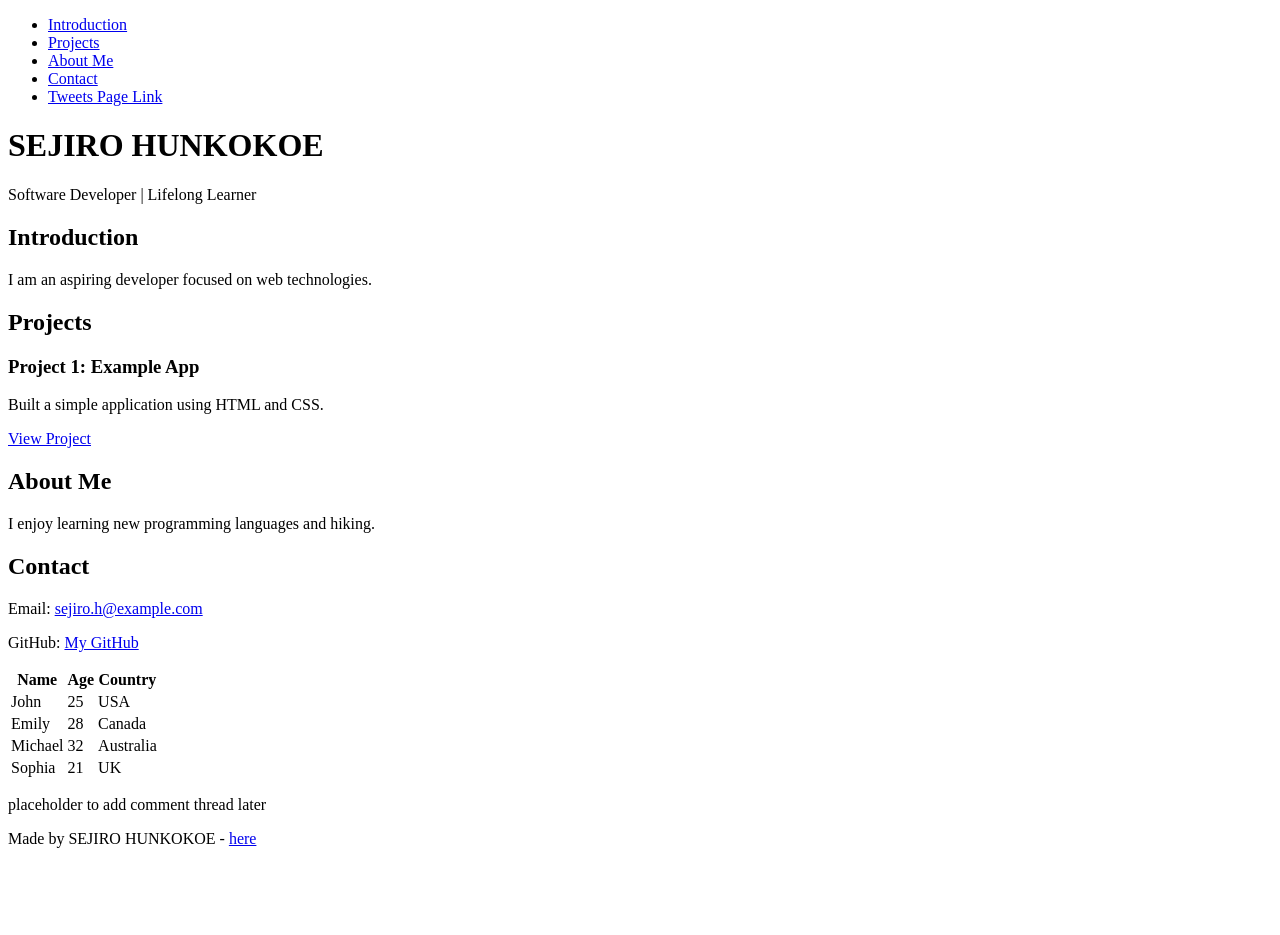
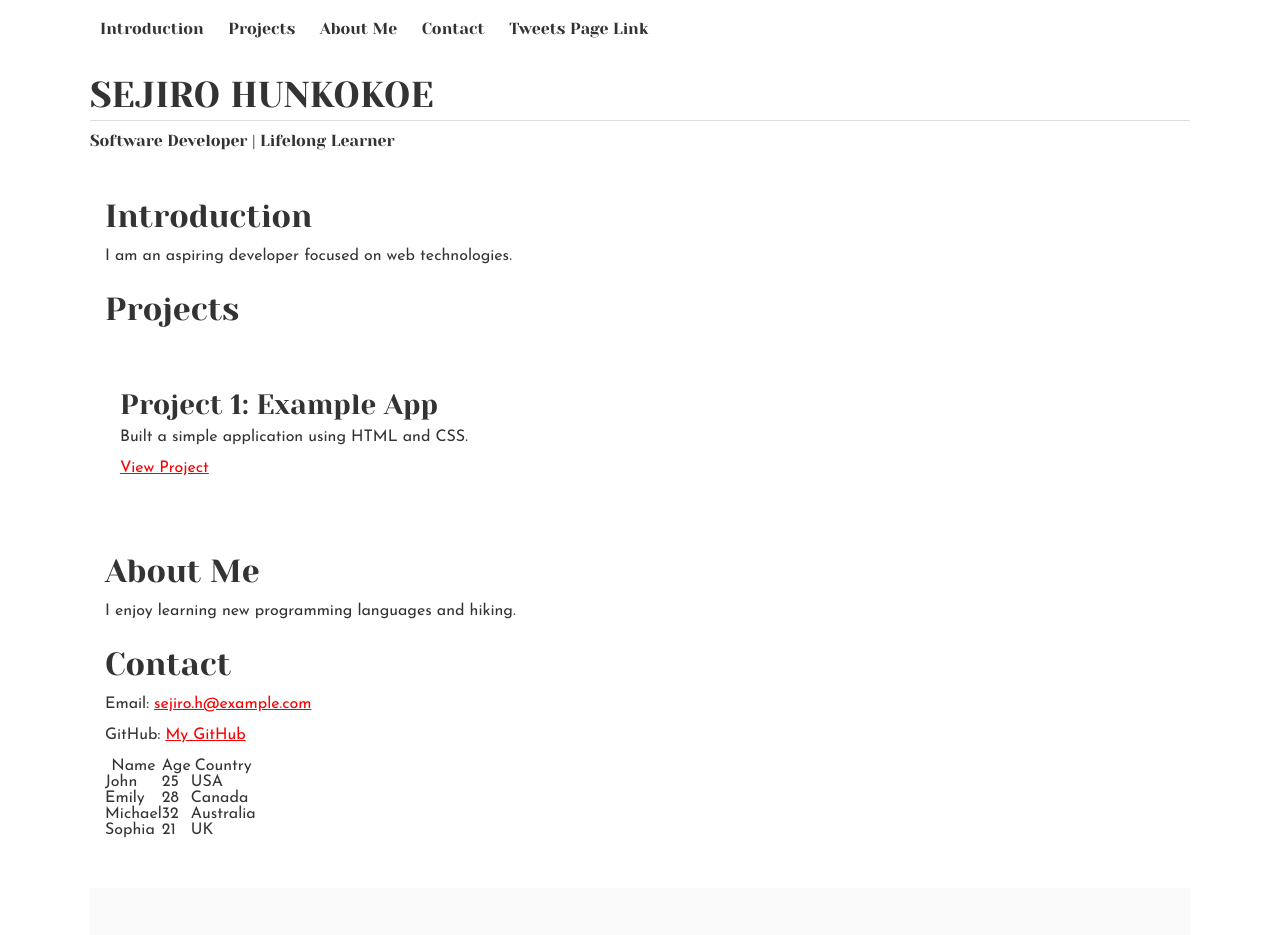
Before and after one commit to sejirohunkokoe/-alx_html_css, a plain HTML site: page alx_html_css/css_basic/index.html in a window 1280 px wide. Shown: the top 935 px of the page. Before the commit the page ends 864 px from the top, so only its background shows below. Drawn offline with Linux system fonts and the light colour scheme.

```diff
--- a/alx_html_css/css_basic/index.html
+++ b/alx_html_css/css_basic/index.html
@@ -4,9 +4,13 @@
     <meta charset="utf-8">
     <title>SEJIRO HUNKOKOE - Personal Portfolio</title>
     <link href="base.css" rel="stylesheet">
+    <link rel="stylesheet" href="style.css">
+    <link rel="stylesheet" href=" base.css">
     <link href="styles.css" rel="stylesheet">
 </head>
 <body>
+
+
     <header>
         <nav>
             <ul>
--- /dev/null
+++ b/alx_html_css/css_basic/style.css
@@ -0,0 +1,199 @@
+/* Importing webfonts */
+/* (If you're learning CSS, you should disregard that) */
+
+@import url(https://fonts.googleapis.com/css?family=Yeseva+One);
+@import url(https://fonts.googleapis.com/css?family=Josefin+Sans:400,700,700italic,400italic);
+
+
+/* CSS reset rules */
+
+html, body {
+	height: 100%;
+	min-height: 100%;
+}
+html, body, div, span, applet, object, iframe,
+h1, h2, h3, h4, h5, h6, p, blockquote, pre,
+a, abbr, acronym, address, big, cite, code,
+del, dfn, img, ins, kbd, q, s, samp,
+small, strike, sub, sup, tt, var,
+b, u, i, center,
+dl, dt, dd,
+fieldset, form, label, legend,
+table, caption, tbody, tfoot, thead, tr, th, td,
+article, aside, canvas, details, embed,
+figure, figcaption, footer, header, hgroup,
+menu, nav, output, ruby, section, summary,
+time, mark, audio, video {
+	margin: 0;
+	padding: 0;
+	border: 0;
+	font-size: 100%;
+	font: inherit;
+	vertical-align: baseline;
+}
+/* HTML5 display-role reset for older browsers */
+article, aside, details, figcaption, figure,
+footer, header, hgroup, menu, nav, section {
+	display: block;
+}
+body {
+	line-height: 1;
+}
+blockquote, q {
+	quotes: none;
+}
+blockquote:before, blockquote:after,
+q:before, q:after {
+	content: '';
+	content: none;
+}
+table {
+	border-collapse: collapse;
+	border-spacing: 0;
+}
+
+
+/* Fonts and colors */
+
+body {
+	font-family: 'Josefin Sans', serif;
+	color: rgba(0, 0, 0, 0.8);
+}
+h1, h2, h3, h4, h5, h6, header {
+	font-family: 'Yeseva One', sans-serif;
+}
+
+header {
+	border-bottom: 1px solid rgb(221,221,221);
+	transition: border-bottom-color 1s ease;
+}
+header a {
+	color: rgba(0, 0, 0, 0.8);
+}
+aside {
+	background: #FAFAFA;
+}
+aside p {
+	border: 1px solid #bbb;
+	background: #ddd;
+	color: black;
+}
+footer a {
+	color: rgba(0, 0, 0, 0.8);
+}
+a {
+	color: #F80002;
+}
+
+
+/* Positioning and margins */
+
+@media (min-width: 1100px) {
+	body {
+		width: 1100px;
+		margin: 0 auto;
+	}
+}
+
+article {
+	padding: 50px 15px;
+}
+article > *:first-child {
+	margin-top: 0;
+}
+aside {
+	padding: 50px 15px;
+}
+header .right {
+	float: right;
+	margin: 0 10px 15px;
+}
+
+
+/* Header */
+header {
+	padding: 20px 0;
+	height: 80px;
+}
+header ul {
+	list-style: none;
+	margin: 0;
+	padding: 0;
+}
+header li {
+	display: inline;
+	vertical-align:middle;
+}
+header li:first-child {
+	margin: 0;
+}
+header li a {
+	margin: 0 10px;
+}
+header li.logo {
+	font-size: 36px;
+}
+header a {
+	text-decoration: none;
+}
+
+
+/* Aside */
+
+aside p {
+	border-radius: 10px;
+	padding: 20px 20px;
+}
+
+
+/* Footer */
+
+footer {
+	padding: 5px 15px;
+	height: 80px;
+}
+
+
+/* Text styles and margins */
+
+p {
+	margin-bottom: 15px;
+}
+h1 {
+	font-size: 36px;
+	margin: 40px 0 20px;
+}
+h2 {
+	font-size: 32px;
+	margin: 30px 0 15px;
+}
+h3 {
+	font-size: 28px;
+	margin: 25px 0 10px;
+}
+h4 {
+	font-size: 20px;
+	font-weight: bold;
+	margin: 20px 0 10px;
+}
+h5 {
+	font-size: 18px;
+	font-weight: bold;
+	margin: 15px 0 10px;
+}
+h6 {
+	font-weight: bold;
+	margin: 5px 0;
+}
+
+@media (max-width: 800px) {
+  body.works_on_smartphone {
+  	display: block;
+  }
+  body.works_on_smartphone main {
+  	display: block;
+  }
+  header .right {
+  	float: none;
+  }
+}
```
Also changed, not shown: alx_html_css/css_basic/tweets.html (+2 -1 lines), 1 other file.
